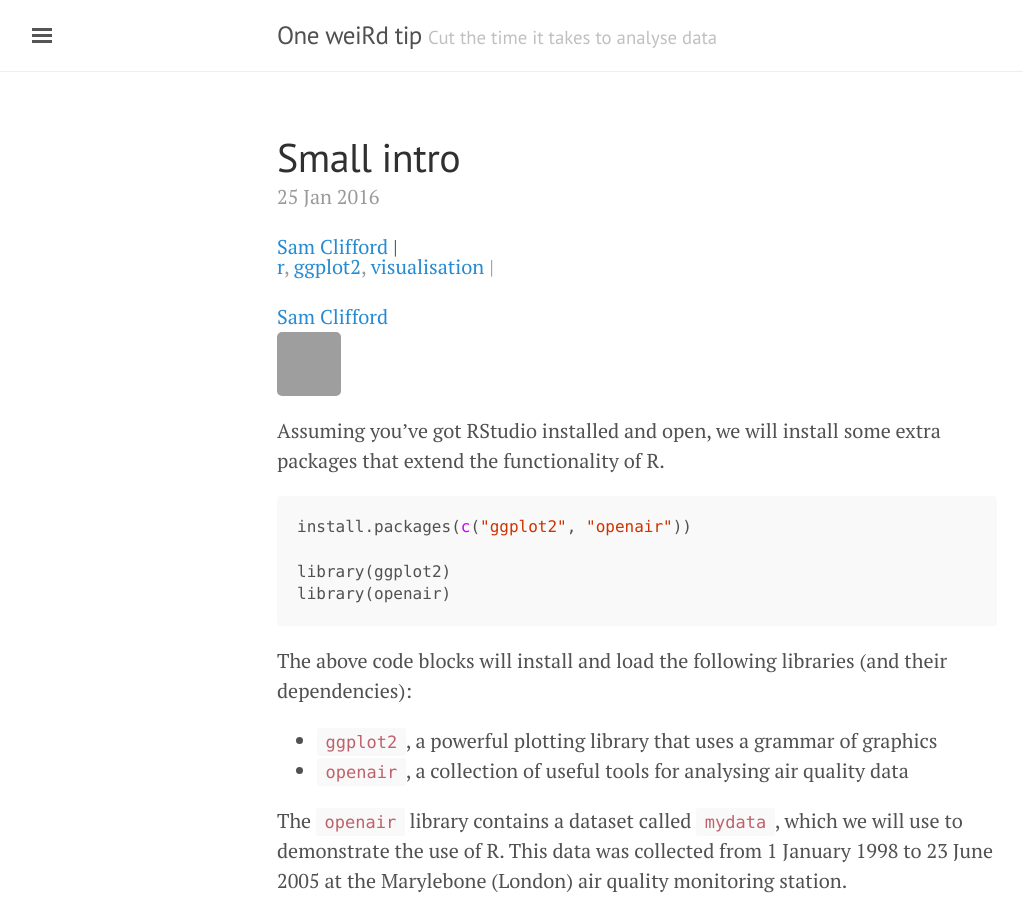
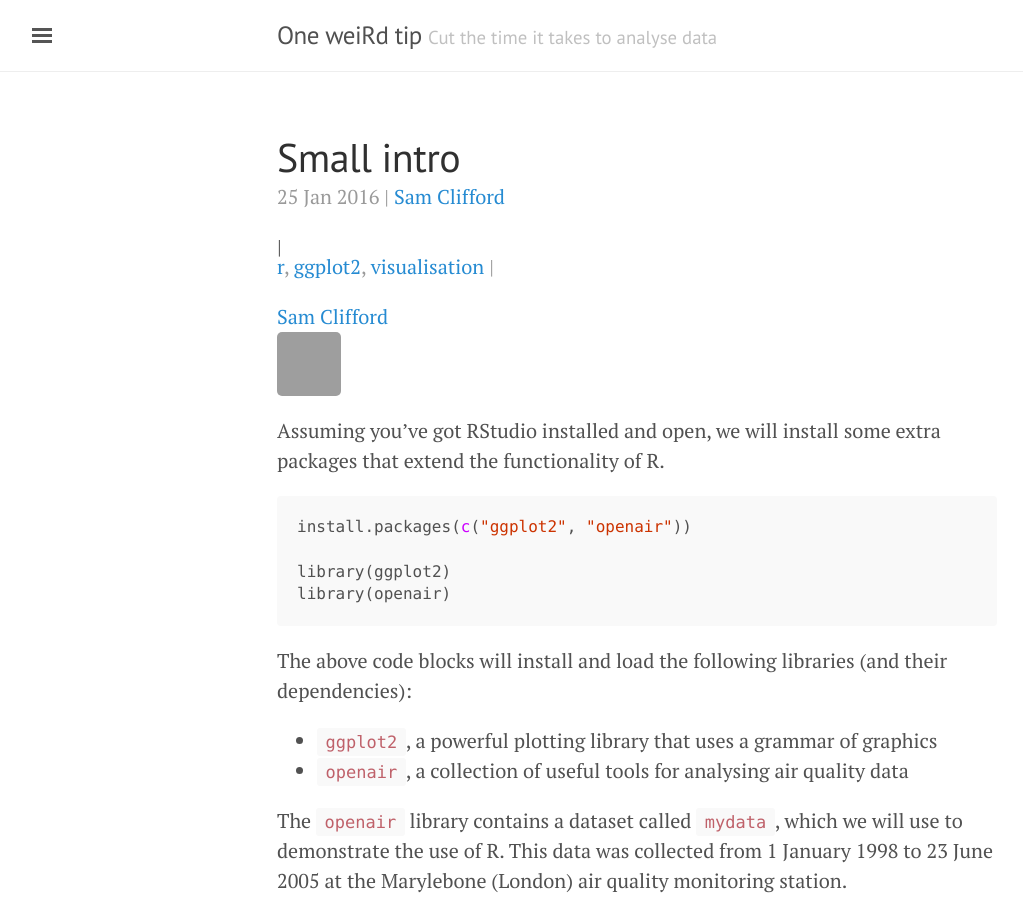
Before and after one commit to bragqut/bragqut.github.io, a Jekyll site: the page built from _posts/2016-01-25-small-intro.md, in a window 1280 px wide and 900 px high. Shown: the whole window, without its empty margins (3-1026 px from the left). Built offline with Jekyll 4.4.1, drawn with Linux system fonts in a browser that asks for light colours; comment, search, counter and statistics services are not loaded; grey boxes are pictures that could not be loaded.

Commit message:
testing post again with less span

```diff
--- a/_layouts/post.html
+++ b/_layouts/post.html
@@ -11,7 +11,7 @@ layout: default
 
   {% include commentscount.html %}
 
-  <span class="post-date"> {{ page.date | date_to_string }} </span> <span class="author"><a href="{{author.web}}" >{{ author.display_name }}</a></span> | <span class="post-date"> {{ tag_list }} | <a href="{{ post.url }}index.html#disqus_thread" data-disqus-identifier="{{post.url}}"></a></span>
+  <span class="post-date"> {{ page.date | date_to_string }} | <a href="{{author.web}}" >{{ author.display_name }}</a></span> | <span class="post-date"> {{ tag_list }} | <a href="{{ post.url }}index.html#disqus_thread" data-disqus-identifier="{{post.url}}"></a></span>
 
   {% include authorinfo.html %}
 
```
